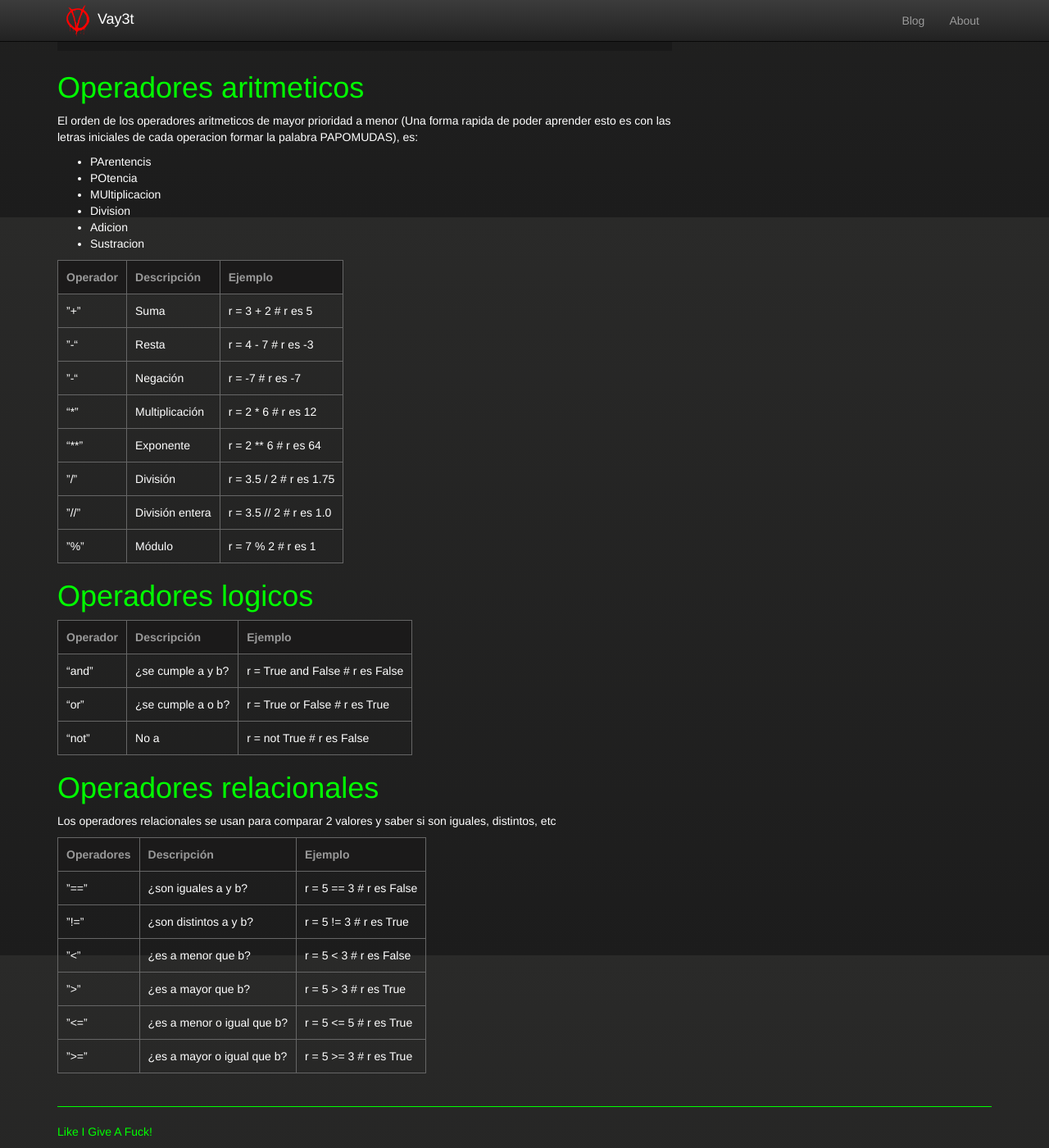
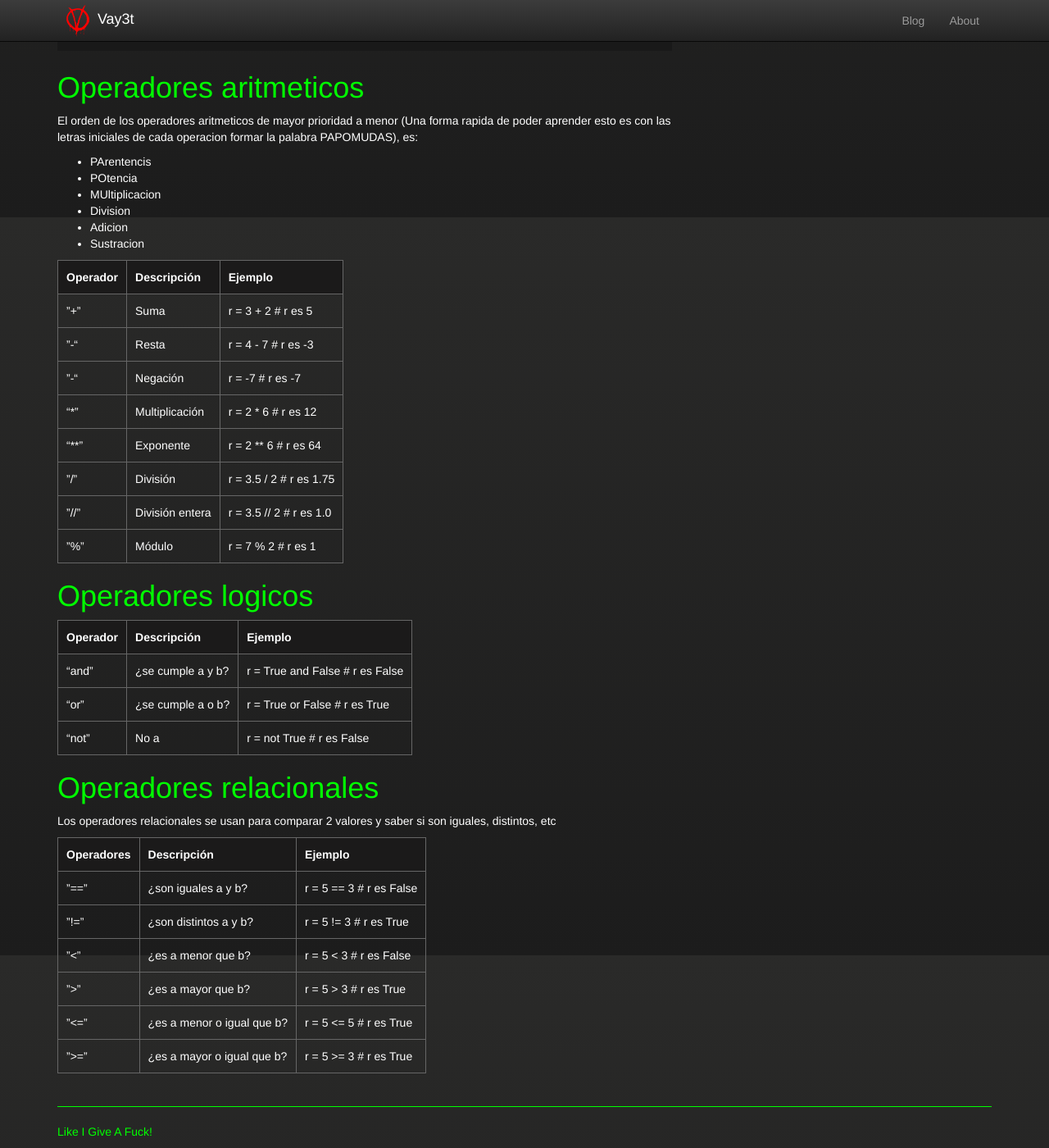
Before and after one commit to pvallejos/pvallejos.github.io, a Jekyll site: the page built from _posts/2017-10-17-Python-Part-1.md, in a window 1280 px wide and 1400 px high, scrolled down 1535 px. Shown: the whole window at 82% size. Built offline with Jekyll 4.4.1, drawn with Linux system fonts in a browser that asks for light colours; nearby versions of some CDN libraries; comment, search, counter and statistics services are not loaded.

Commit message:
Update vay3t.css

```diff
--- a/assets/css/vay3t.css
+++ b/assets/css/vay3t.css
@@ -441,5 +441,4 @@ table th[class*="col-"] {
 
 th {
 background: #1b1a1a;
-color: #999999;
 }
```
